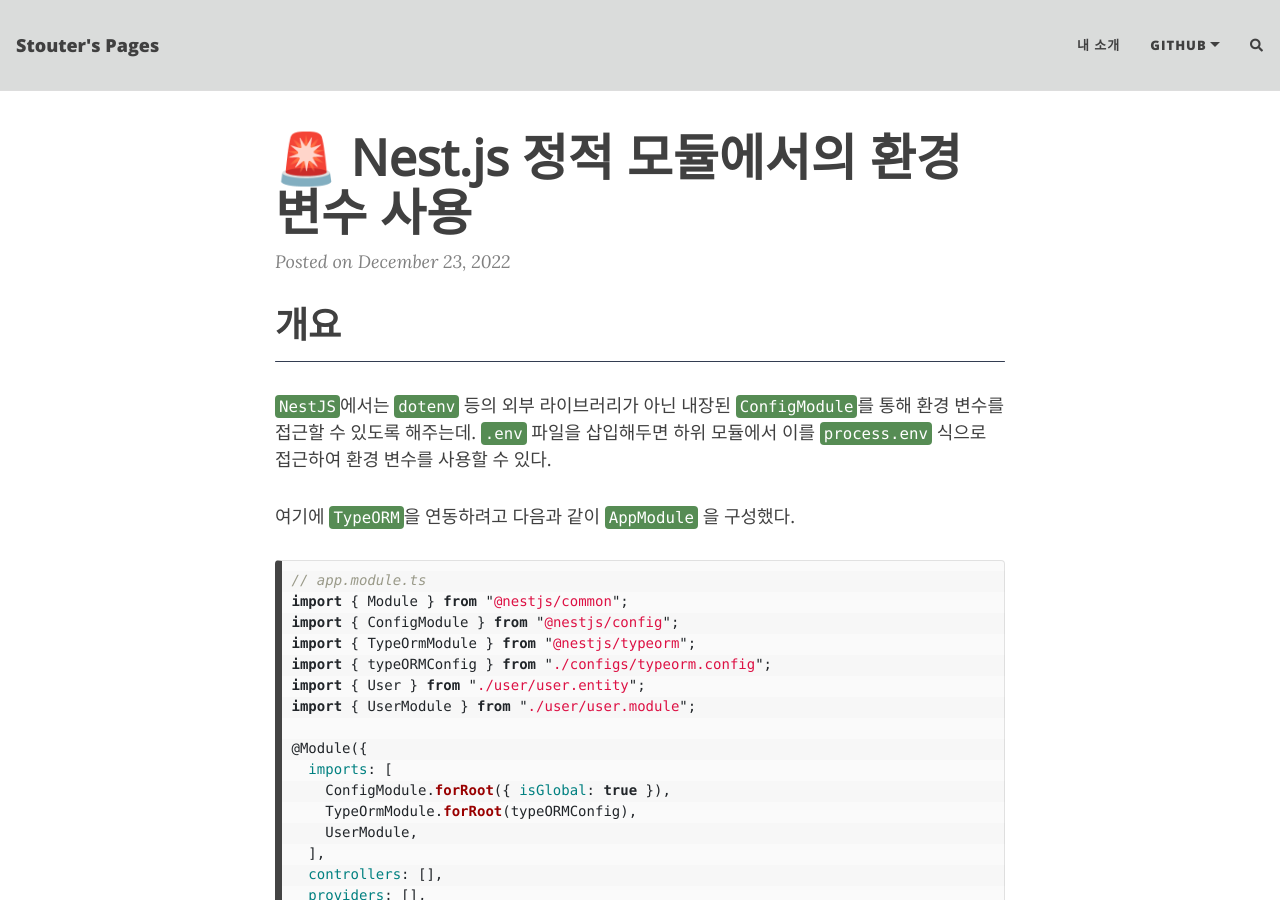
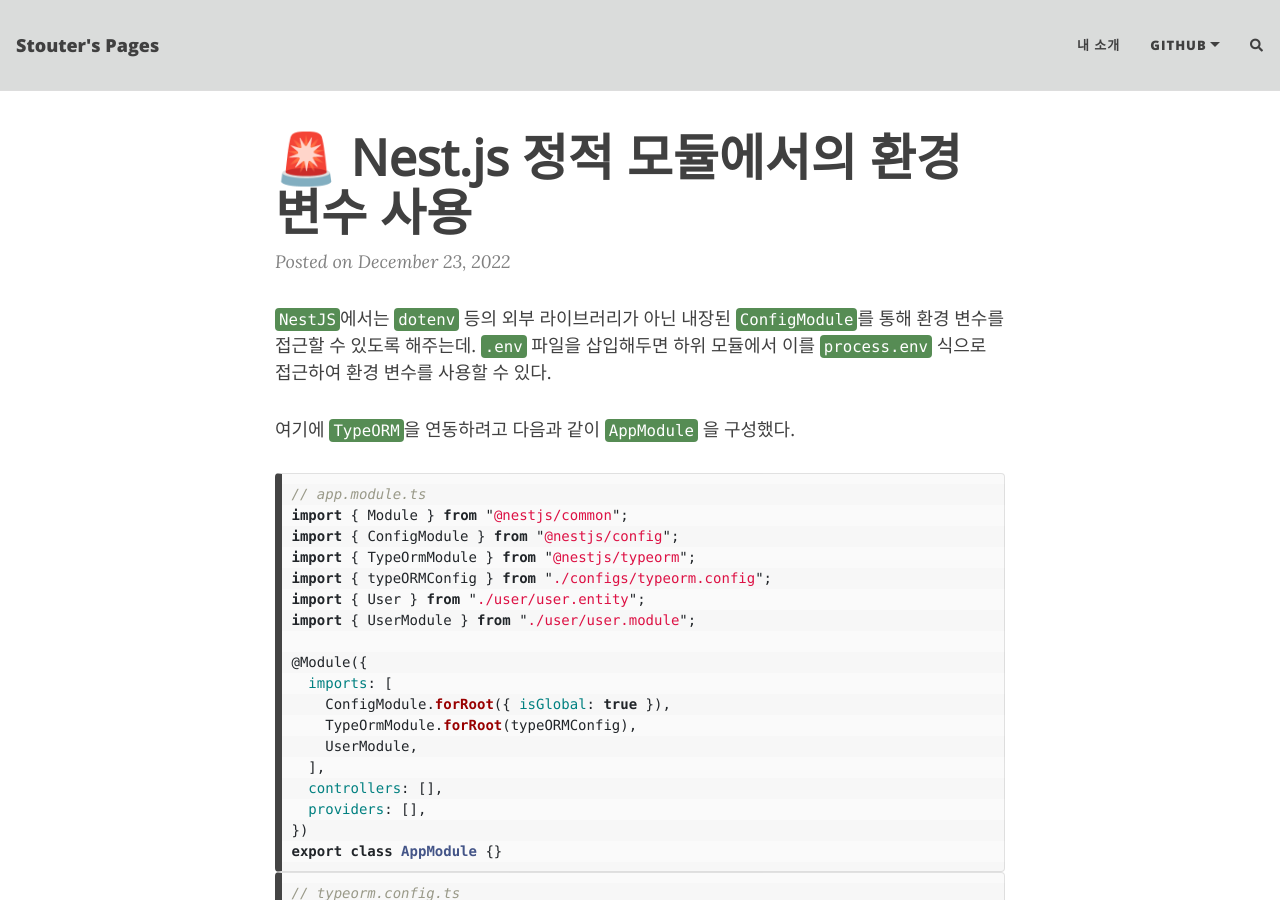
Before and after one commit to comeintostout/comeintostout.github.io, a Jekyll site: the page built from _posts/2022-12-23-nestjs-static-module.md, in a window 1280 px wide and 900 px high. Built offline with Jekyll 4.4.1, drawn with Linux system fonts in a browser that asks for light colours; nearby versions of some CDN libraries; comment, search, counter and statistics services are not loaded.

Commit message:
[post] 🚨 Nest.js 정적 모듈에서의 환경변수 사용 글 생성

```diff
--- a/_posts/2022-12-23-nestjs-static-module.md
+++ b/_posts/2022-12-23-nestjs-static-module.md
@@ -4,10 +4,6 @@ title: 🚨 Nest.js 정적 모듈에서의 환경변수 사용
 thumbnail-img: /assets/img/2022-12-23/nestjs_icon.png
 tags: [ErrorNote, Nestjs]
 comments: true
----
-
-# 개요
-
 ---
 
 `NestJS`에서는 `dotenv` 등의 외부 라이브러리가 아닌 내장된 `ConfigModule`를 통해 환경 변수를 접근할 수 있도록 해주는데. `.env` 파일을 삽입해두면 하위 모듈에서 이를 `process.env` 식으로 접근하여 환경 변수를 사용할 수 있다.
```
